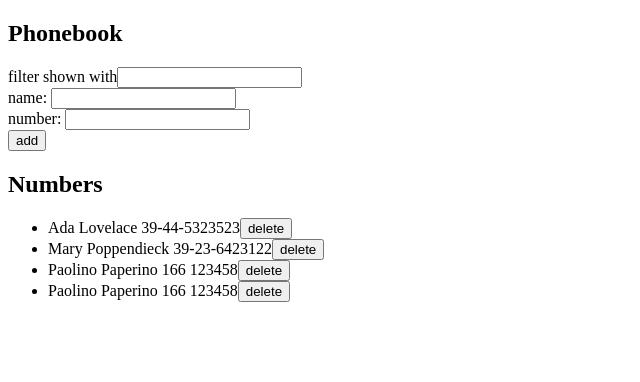
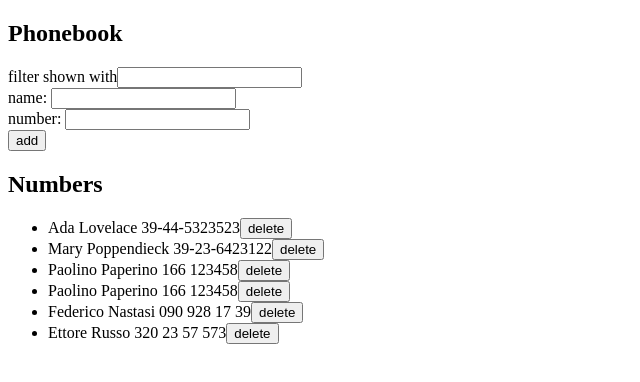
Before and after one commit to Giuva-Sergi/full-stack-open, a React (Vite) app in the folder part-2/phonebook/: page / in a window 1280 px wide. Shown: the top 382 px of the page, without its empty margins (0-640 px from the left). Built offline with nearby package versions, Linux system fonts and the light colour scheme; data requests are answered from the project's data file.

Commit message:
2.16 completed

```diff
--- a/part-2/phonebook/db.json
+++ b/part-2/phonebook/db.json
@@ -19,6 +19,16 @@
       "id": "5535",
       "name": "Paolino Paperino",
       "number": "166 123458"
+    },
+    {
+      "id": "f57a",
+      "name": "Federico Nastasi",
+      "number": "090 928 17 39"
+    },
+    {
+      "id": "0342",
+      "name": "Ettore Russo",
+      "number": "320 23 57 573"
     }
   ]
 }
--- a/part-2/phonebook/src/App.jsx
+++ b/part-2/phonebook/src/App.jsx
@@ -7,12 +7,14 @@ import {
   getContacts,
   updatePhoneNumber,
 } from "./services/contacts";
+import Notification from "./components/Notification";
 
 function App() {
   const [persons, setPersons] = useState([]);
   const [newName, setNewName] = useState("");
   const [newNumber, setNewNumber] = useState("");
   const [filter, setFilter] = useState("");
+  const [message, setMessage] = useState("");
 
   useEffect(() => {
     getContacts().then((contacts) => setPersons(contacts));
@@ -28,10 +30,10 @@ function App() {
       const person = persons.find((person) => person.name === newName);
       const updatedPersonId = person.id;
       const updatedPerson = { ...person, number: newNumber };
-      updatePhoneNumber(person.id, updatedPerson).then((updatedObj) => {
+      updatePhoneNumber(person.id, updatedPerson).then((returnedObj) => {
         setPersons(
           persons.map((person) =>
-            person.id === updatedPersonId ? updatedObj : person
+            person.id === updatedPersonId ? returnedObj : person
           )
         );
       });
@@ -46,6 +48,10 @@ function App() {
       setPersons([...persons, newContact]);
       setNewName("");
       setNewNumber("");
+      setMessage(`Added ${newName}`);
+      setTimeout(() => {
+        setMessage(null);
+      }, 3500);
     });
   }
 
@@ -58,6 +64,7 @@ function App() {
   return (
     <div>
       <h2>Phonebook</h2>
+      {message && <Notification message={message} />}
       <Searchbar
         value={filter}
         handleChange={(e) => setFilter(e.target.value)}
--- /dev/null
+++ b/part-2/phonebook/src/components/Notification.jsx
@@ -0,0 +1,5 @@
+function Notification({ message }) {
+  return <div className="message">{message}</div>;
+}
+
+export default Notification;
--- a/part-2/phonebook/src/main.jsx
+++ b/part-2/phonebook/src/main.jsx
@@ -1,6 +1,7 @@
 import React from "react";
 import ReactDOM from "react-dom/client";
 import App from "./App.jsx";
+import "./styles.css";
 
 ReactDOM.createRoot(document.getElementById("root")).render(
   <React.StrictMode>
--- /dev/null
+++ b/part-2/phonebook/src/styles.css
@@ -0,0 +1,8 @@
+.message {
+  background-color: lightgrey;
+  color: red;
+  font-size: 1.5rem;
+  padding: 1.5rem 1rem;
+  border: 3px solid red;
+  border-radius: 9px;
+}
```
